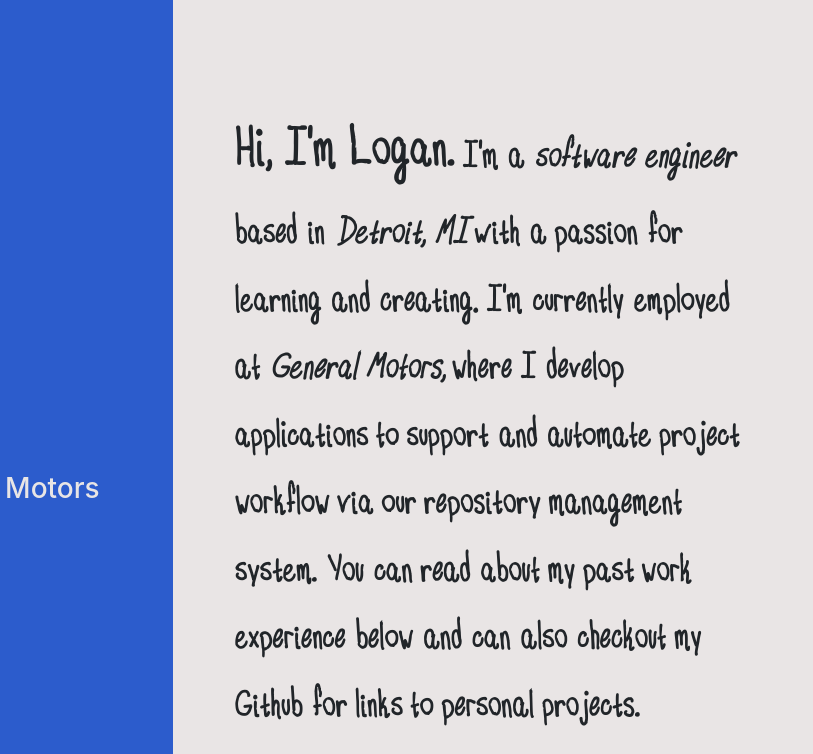
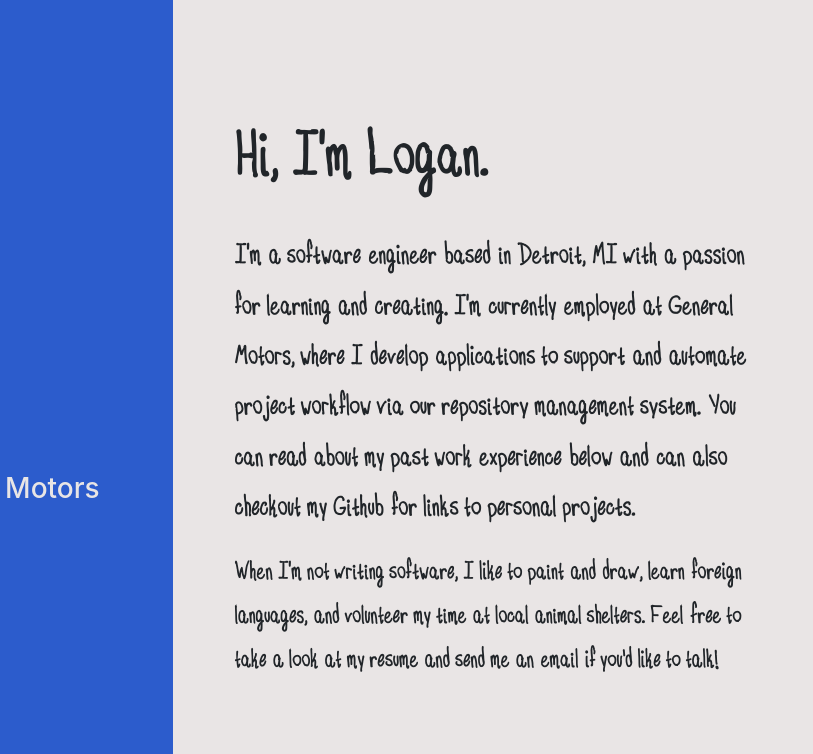
Before and after one commit to LoganEStack/LoganEStack.github.io, a plain HTML site: page index.html in a window 1280 px wide. Shown: the top 754 px of the page, 467-1280 px from the left. Drawn offline with nearby package versions, Linux system fonts and the light colour scheme; files whose address does not match are found by name.

Commit message:
Changing text layout and size.

```diff
--- a/index.html
+++ b/index.html
@@ -66,18 +66,18 @@
       </div>
       <!-- Resume -->
       <div class="col-lg-6 resume">
-        <div class="row resume-padding intro" style="padding:17% 10% 0% 10%; margin-bottom:40%">
-            <p style="font-size:45px;">
-              <span style="font-size:65px; font-weight:900;">Hi, I'm Logan.</span>
-              I'm a <span style="font-style: italic;">software engineer</span>
-              based in <span style="font-style: italic;">Detroit, MI</span>
-              with a passion for learning and creating. I'm currently
-              employed at <span style="font-style: italic;">General Motors,</span>
-              where I develop applications to support and automate project workflow
-              via our repository management system. You can read about my past
-              work experience below and can also checkout my Github for links to personal projects.
+        <div class="row resume-padding intro" style="padding:17% 10% 0% 10%; margin-bottom:20%">
+            <p style="font-size:75px; font-weight:900;">Hi, I'm Logan.</p>
+			<p style="font-size:4.2vmin;">
+              I'm a software engineer
+              based in Detroit, MI with a passion for learning and creating.
+			  I'm currently employed at General Motors, where I develop
+			  applications to support and automate project workflow via our
+			  repository management system. You can read about my past
+              work experience below and can also checkout my Github for
+			  links to personal projects.
             </p>
-            <p style="font-size:40px">
+            <p style="font-size:3.7vmin">
               When I'm not writing software, I like to paint and draw,
               learn foreign languages, and volunteer my time at local animal
               shelters.  Feel free to take a look at my resume and
```
